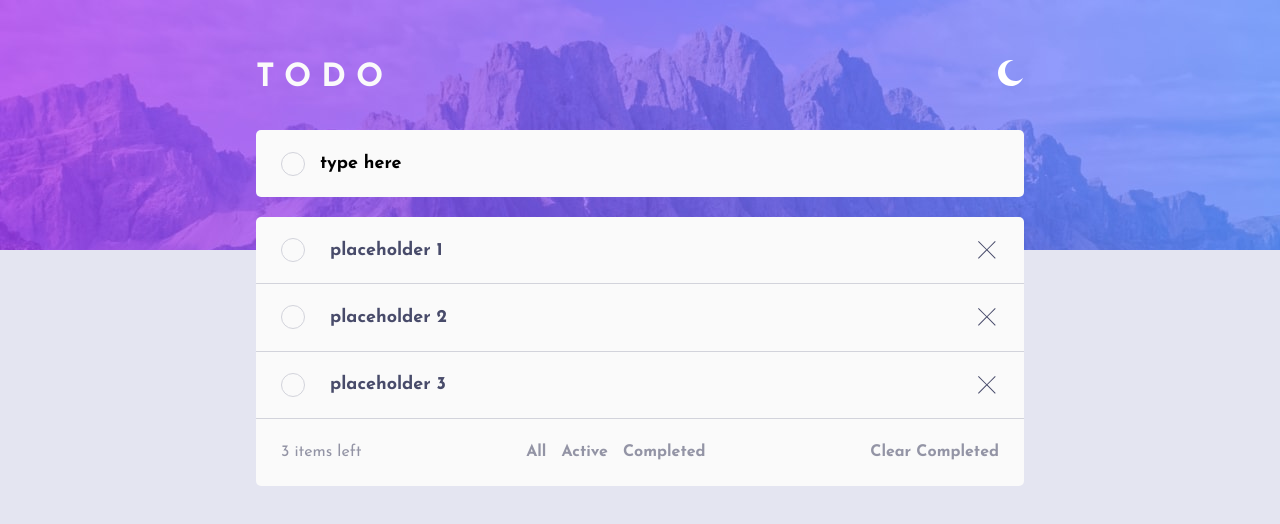
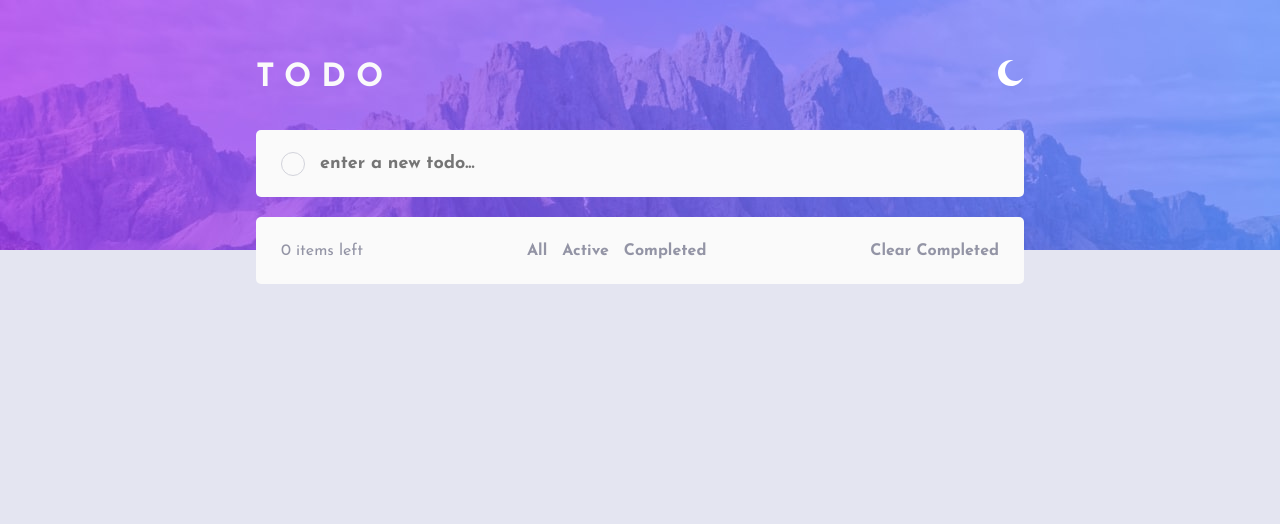
Before and after one commit to nysezgin/to-do-list, a React (Create React App) app: page / in a window 1280 px wide. Shown: the top 524 px of the page. Built offline with nearby package versions, Linux system fonts and the light colour scheme.

Commit message:
Create/Delete function added
You can create and delete todo list items.

```diff
--- a/package.json
+++ b/package.json
@@ -10,6 +10,7 @@
     "react": "^17.0.1",
     "react-dom": "^17.0.1",
     "react-scripts": "4.0.1",
+    "uuid": "^8.3.2",
     "web-vitals": "^0.2.4"
   },
   "scripts": {
--- a/src/App.scss
+++ b/src/App.scss
@@ -118,12 +118,12 @@ main {
   }
 }
 
-// Create Todo
-
 .todo-container {
   border-radius: $border-radius-standard;
   overflow: hidden;
 }
+
+// Create Todo
 
 .create-todo {
   display: grid;
@@ -134,6 +134,15 @@ main {
 
 .create-todo__icon {
   @extend %circle-icon;
+  transition: background-color 0.5s ease;
+}
+
+.create-todo__icon--active {
+  background-color: green;
+}
+
+.create-todo__input {
+  width: 100%;
 }
 
 // Todo
--- a/src/components/Main.js
+++ b/src/components/Main.js
@@ -1,7 +1,6 @@
-import React, {useState, useEffect} from "react";
+import React, { useState, useEffect } from "react";
 import CreateTodo from "./main/CreateTodo";
 import ShowTodo from "./main/ShowTodo";
-import TodoList from "./main/TodoList";
 
 export default function Main() {
   const [size, setSize] = useState(window.innerWidth);
@@ -16,12 +15,11 @@ useEffect(() => {
     window.addEventListener("resize", checkSize);
     return () => {
       window.removeEventListener("resize", checkSize);
-  }
-}, [])
+    };
+  }, []);
   return (
     <main>
-      <CreateTodo />
-      <TodoList isDesktop={isDesktop} />
+      <CreateTodo isDesktop={isDesktop} />
       {!isDesktop && <ShowTodo />}
     </main>
   );
--- a/src/components/main/CreateTodo.js
+++ b/src/components/main/CreateTodo.js
@@ -1,10 +1,55 @@
-import React from 'react'
+import React, { useState } from "react";
+import SingleTodo from "../main/SingleTodo";
+import ListHelper from "./ListHelper";
+import { v4 as uuidv4 } from "uuid";
 
-export default function CreateTodo() {
-    return (
-        <div className="create-todo">
-            <div className="create-todo__icon"/>
-            <p className="create-todo__input">type here</p>
-        </div>
-    )
+
+export default function CreateTodo({isDesktop}) {
+  const [input, setInput] = useState("");
+  const [todoList, setTodoList] = useState([]);
+  // handle Submit
+  const handleSubmit = (e) => {
+    e.preventDefault();
+    if (!input) {
+      alert("Todo can't be empty!");
+    } else {
+      setTodoList((todoList) => {
+        return [...todoList, {id: uuidv4(), text: input}];
+      });
+    }
+    setInput("");
+  };
+  // handle Delete
+  const handleDelete = (id) => {
+    const newTodoList = todoList.filter((todo) => todo.id !== id);
+    setTodoList(newTodoList);
+  };
+  return (
+    <>
+      <form className="create-todo" onSubmit={handleSubmit}>
+        <button
+          type="submit"
+          className={
+            input
+              ? "create-todo__icon create-todo__icon--active"
+              : "create-todo__icon"
+          }
+        />
+        <input
+          className="create-todo__input"
+          type="text"
+          name="create-todo"
+          placeholder="enter a new todo..."
+          value={input}
+          onChange={(e) => setInput(e.target.value)}
+        />
+      </form>
+      <div className="todo-container">
+        {todoList.map((todo) => (
+          <SingleTodo key={todo.id} {...todo} handleDelete={handleDelete} />
+        ))}
+        <ListHelper itemsLeft={todoList.length} isDesktop={isDesktop} />
+      </div>
+    </>
+  );
 }
--- a/src/components/main/SingleTodo.js
+++ b/src/components/main/SingleTodo.js
@@ -1,12 +1,12 @@
 import React from "react";
 import deleteImg from "../images/icon-cross.svg";
 
-export default function SingleTodo({ text }) {
+export default function SingleTodo({ id, text, handleDelete }) {
   return (
     <div className="todo">
       <div className="todo__icon"/>
       <p className="todo__text">{text}</p>
-      <button type="button" className="todo__delete"><img src={deleteImg} alt=""/></button>
+      <button type="button" className="todo__delete" onClick={() => handleDelete(id)}><img src={deleteImg} alt=""/></button>
     </div>
   );
 }
--- a/src/components/main/TodoList.js
+++ /dev/null
@@ -1,14 +0,0 @@
-import React from 'react'
-import SingleTodo from "../main/SingleTodo";
-import ListHelper from './ListHelper';
-
-export default function TodoList({isDesktop}) {
-    return (
-      <div className="todo-container">
-        <SingleTodo text={"placeholder 1"} />
-        <SingleTodo text={"placeholder 2"} />
-        <SingleTodo text={"placeholder 3"} />
-        <ListHelper itemsLeft={3} isDesktop={isDesktop} />
-      </div>
-    );
-}
--- a/src/reset.css
+++ b/src/reset.css
@@ -87,10 +87,20 @@ ol {
 button {
   border: none;
   cursor: pointer;
-  background-color: transparent;
+  background-color: inherit;
+  color: inherit;
   font-size: inherit;
-  color: inherit;
   font-weight: inherit;
   font-family: inherit;
   padding: 0;
 }
+
+input {
+  border: none;
+  background-color: inherit;
+  color: inherit;
+  font-size: inherit;
+  font-weight: inherit;
+  font-family: inherit;
+  padding: 0;
+}
```
Also changed, not shown: 1 other file (tests, documents, lock files or other folders). Lines whose indentation alone changed are shown as unchanged.
